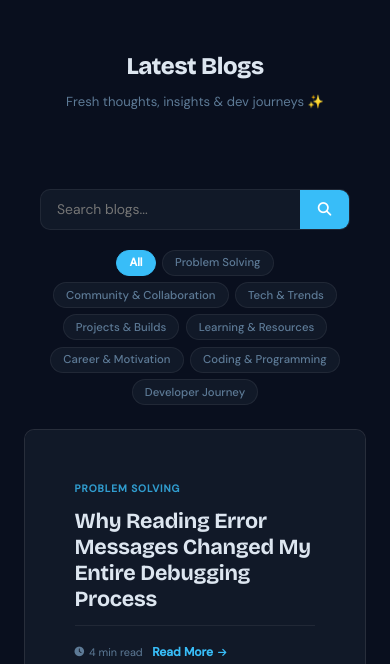
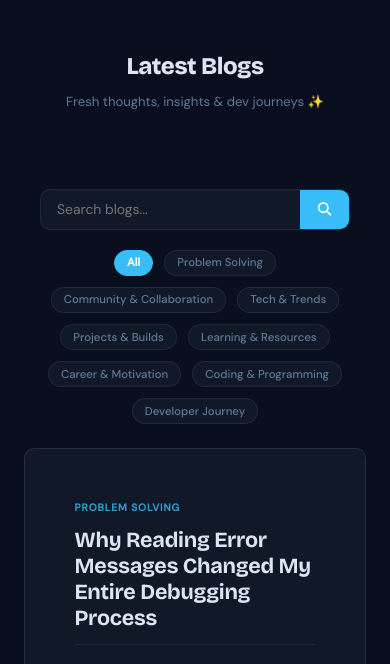
Before and after one commit to AbdulHadi-Programmer/Blogging-Website, a Django app: page / in a window 390 px wide. Shown: the part 916-1580 px from the top of the page. Run offline with Django 5.2, Linux system fonts and the light colour scheme; data comes from the database, SQL or seed files in the repository; parts of the project's set-up code (start-up, migrations or seed data) failed here and were passed over.

Commit message:
new update to padding on homepage

```diff
--- a/blog_project/templates/blog_list.html
+++ b/blog_project/templates/blog_list.html
@@ -399,7 +399,7 @@
     .post-card:first-child{grid-template-columns:1fr}
     .hero-section h1{font-size:1.85rem}
     .post-card{padding:1.1rem}
-    .filters{gap:0.4rem}
+    .filters{gap:0.7rem}
     .filter-btn{padding:0.28rem 0.75rem;font-size:0.71rem}
     .pagination{gap:0.35rem;padding:1.5rem 0.25rem 0.5rem}
     .pagination a,.pagination span{min-width:32px;height:32px;font-size:0.75rem}
@@ -518,7 +518,7 @@
   </div>
 
   <!-- FILTERS -->
-  <div class="filters" style="position:relative;z-index:1;padding:1.25rem 2.5rem 0;max-width:1100px;margin:0 auto;">
+  <div class="filters" style="position:relative;z-index:1;padding:1.25rem 1.5rem 0;max-width:1100px;margin:0 auto;">
     <button type="button" class="filter-btn active" data-filter="all">All</button>
     <button type="button" class="filter-btn" data-filter="Problem Solving">Problem Solving</button>
     <button type="button" class="filter-btn" data-filter="Community & Collaboration">Community &amp; Collaboration</button>
```
